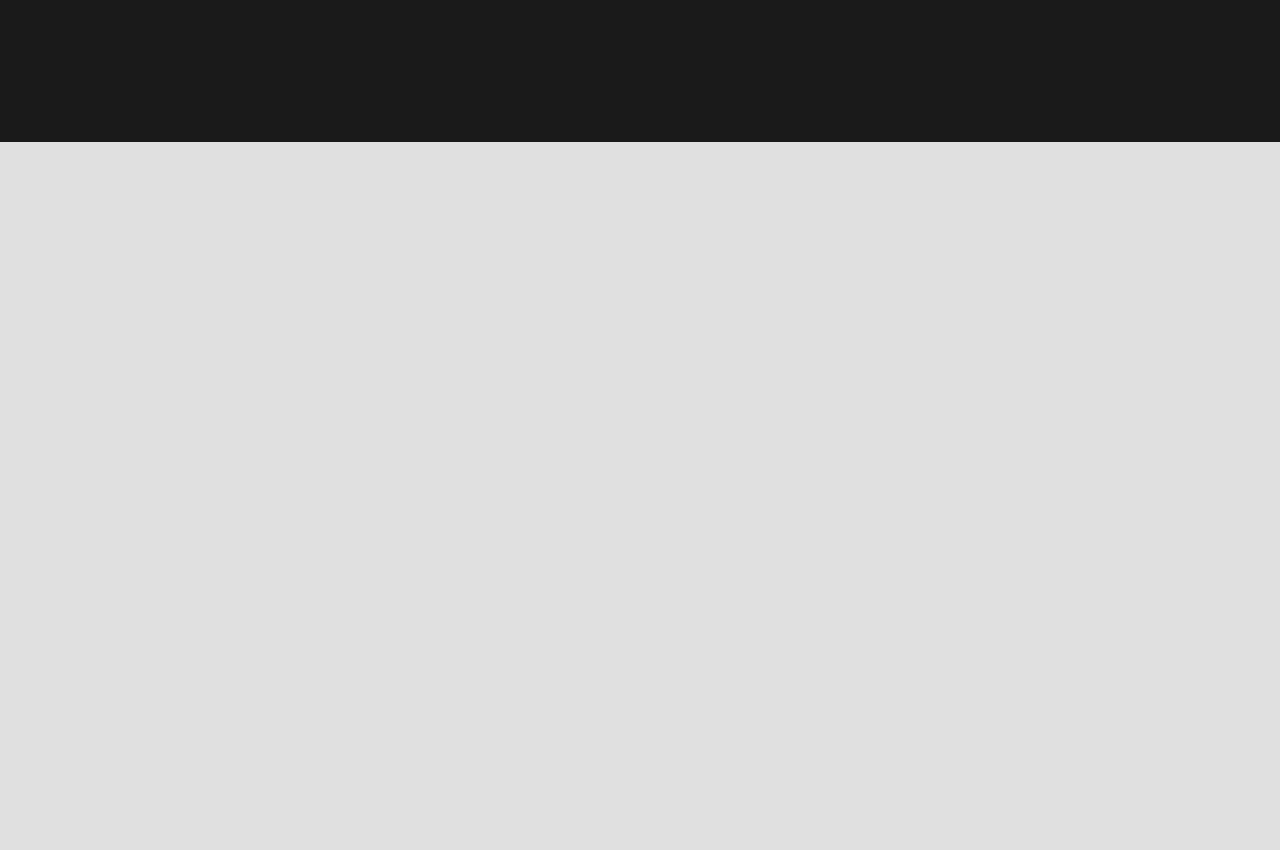
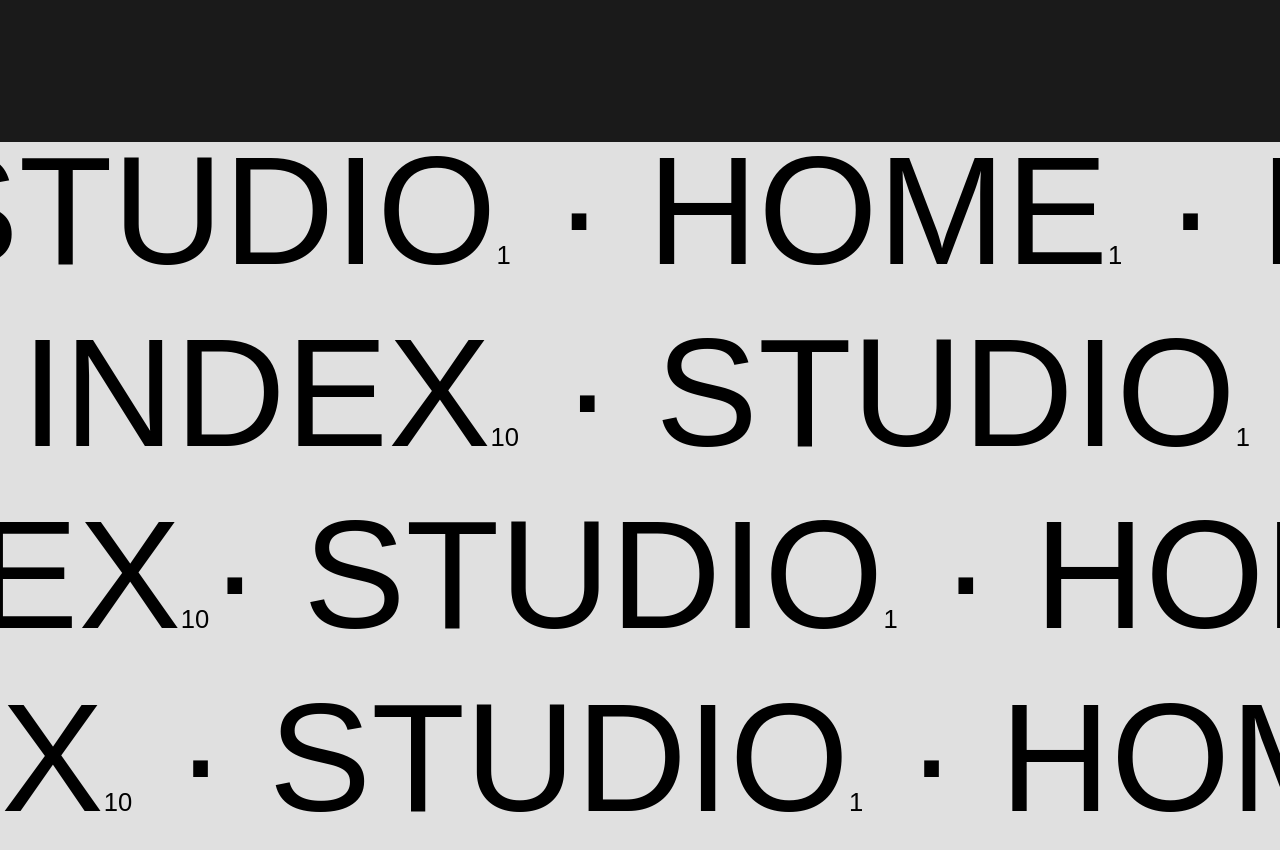
Before and after one commit to ToprakArslann/monolith-studio-website, a Next.js app: page / in a window 1280 px wide. Shown: the part 3860-4710 px from the top of the page. Before the commit the page ends 4002 px from the top, so only its background shows below. Built offline with nearby package versions, Linux system fonts and the light colour scheme; a web font is replaced by a local one.

Commit message:
Added marquee

```diff
--- a/app/page.tsx
+++ b/app/page.tsx
@@ -1,6 +1,7 @@
 import Clients from "@/components/clients";
 import Hero from "@/components/hero";
 import SelectedWorks from "@/components/selectedWorks";
+import Marquee from "@/components/marquee";
 import { ReactLenis } from "lenis/react";
 
 export default function Home() {
@@ -10,6 +11,7 @@ export default function Home() {
       <Hero />
       <Clients />
       <SelectedWorks />
+      <Marquee />
     </main>
   );
 }
--- a/components/marquee.tsx
+++ b/components/marquee.tsx
@@ -0,0 +1,48 @@
+"use client"
+import { motion, useScroll, useTransform } from "motion/react";
+import { useRef } from "react";
+
+export default function Marquee() {
+    const container = useRef<HTMLDivElement>(null);
+    const { scrollYProgress } = useScroll({ target: container, offset: ["start 1.2", "1.2 end"] });
+    const x1 = useTransform(scrollYProgress, [0, 1], ["-30%", "20%"]);
+    const x2 = useTransform(scrollYProgress, [0, 1], ["30%", "-20%"]);
+    const x3 = useTransform(scrollYProgress, [0, 1], ["-20%", "30%"]);
+    const x4 = useTransform(scrollYProgress, [0, 1], ["20%", "-30%"]);
+    return (
+        <div ref={container} className="w-full flex flex-col items-center justify-center overflow-hidden ">
+            <motion.h2 style={{ x: x1 }} className="text-[12vw]/[90%] font-monument-bold text-center uppercase whitespace-nowrap ">
+                <a href="" className="hover:text-[#9589D3] transition-colors">INDEX<span className="text-[2vw]">10</span></a>·
+                <a href="" className="hover:text-[#a50000] transition-colors"> STUDIO<span className="text-[2vw]">1</span></a> ·
+                <a href="" className="hover:text-[#ffbb00] transition-colors"> HOME<span className="text-[2vw]">1</span></a> ·
+                <a href="" className="hover:text-[#9589D3] transition-colors"> INDEX<span className="text-[2vw]">10</span></a> ·
+                <a href="" className="hover:text-[#a50000] transition-colors"> STUDIO<span className="text-[2vw]">1</span></a> ·
+                <a href="" className="hover:text-[#ffbb00] transition-colors"> HOME<span className="text-[2vw]">1</span></a> ·
+            </motion.h2>
+            <motion.h2 style={{ x: x2 }} className="text-[12vw]/[90%] font-monument-bold text-center uppercase whitespace-nowrap">
+                <a href="" className="hover:text-[#9589D3] transition-colors">INDEX<span className="text-[2vw]">10</span></a>·
+                <a href="" className="hover:text-[#a50000] transition-colors"> STUDIO<span className="text-[2vw]">1</span></a> ·
+                <a href="" className="hover:text-[#ffbb00] transition-colors"> HOME<span className="text-[2vw]">1</span></a> ·
+                <a href="" className="hover:text-[#9589D3] transition-colors"> INDEX<span className="text-[2vw]">10</span></a> ·
+                <a href="" className="hover:text-[#a50000] transition-colors"> STUDIO<span className="text-[2vw]">1</span></a> ·
+                <a href="" className="hover:text-[#ffbb00] transition-colors"> HOME<span className="text-[2vw]">1</span></a> ·
+            </motion.h2>
+            <motion.h2 style={{ x: x3 }} className="text-[12vw]/[90%] font-monument-bold text-center uppercase whitespace-nowrap">
+                <a href="" className="hover:text-[#9589D3] transition-colors">INDEX<span className="text-[2vw]">10</span></a>·
+                <a href="" className="hover:text-[#a50000] transition-colors"> STUDIO<span className="text-[2vw]">1</span></a> ·
+                <a href="" className="hover:text-[#ffbb00] transition-colors"> HOME<span className="text-[2vw]">1</span></a> ·
+                <a href="" className="hover:text-[#9589D3] transition-colors"> INDEX<span className="text-[2vw]">10</span></a> ·
+                <a href="" className="hover:text-[#a50000] transition-colors"> STUDIO<span className="text-[2vw]">1</span></a> ·
+                <a href="" className="hover:text-[#ffbb00] transition-colors"> HOME<span className="text-[2vw]">1</span></a> ·
+            </motion.h2>
+            <motion.h2 style={{ x: x4 }} className="text-[12vw]/[90%] font-monument-bold text-center uppercase whitespace-nowrap">
+                <a href="" className="hover:text-[#9589D3] transition-colors">INDEX<span className="text-[2vw]">10</span></a>·
+                <a href="" className="hover:text-[#a50000] transition-colors"> STUDIO<span className="text-[2vw]">1</span></a> ·
+                <a href="" className="hover:text-[#ffbb00] transition-colors"> HOME<span className="text-[2vw]">1</span></a> ·
+                <a href="" className="hover:text-[#9589D3] transition-colors"> INDEX<span className="text-[2vw]">10</span></a> ·
+                <a href="" className="hover:text-[#a50000] transition-colors"> STUDIO<span className="text-[2vw]">1</span></a> ·
+                <a href="" className="hover:text-[#ffbb00] transition-colors"> HOME<span className="text-[2vw]">1</span></a> ·
+            </motion.h2>
+        </div>
+    );
+}
```
